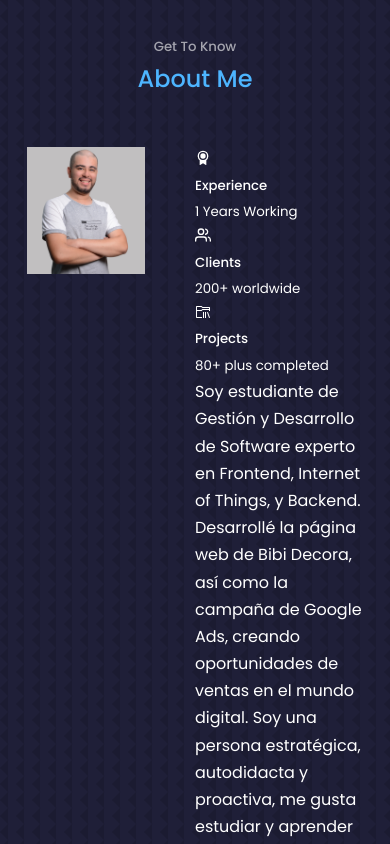
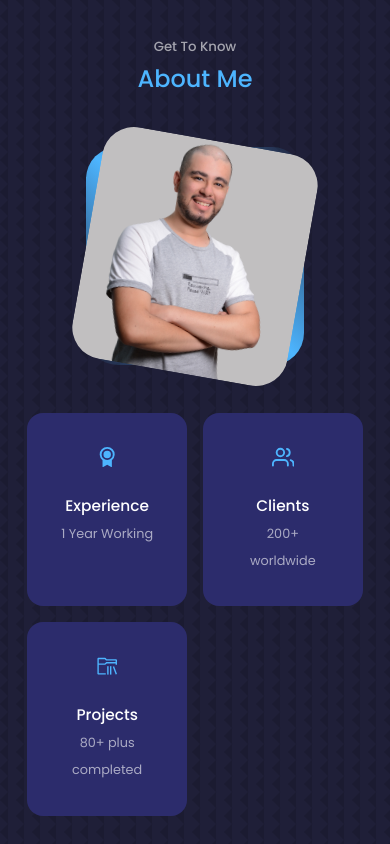
Before and after one commit to Maethor300/NewPortafolio, a React (Create React App) app: page / in a window 390 px wide. Shown: the part 840-1684 px from the top of the page. Built offline with nearby package versions, Linux system fonts and the light colour scheme.

Commit message:
Update about

```diff
--- a/src/components/About/About.css
+++ b/src/components/About/About.css
@@ -1,9 +1,87 @@
 .about__container{
     display: grid;
-    grid-template-columns: 35% 50%;
+    grid-template-columns: 29% 50%;
     gap: 15%;
 }
 .about__me{
     width: 100%;
     aspect-ratio: 1/1;
+    border-radius: 2rem;
+    background: linear-gradient(45deg,transparent,var(--color-primary),transparent);
+    display: grid;
+    place-items: center;
 }
+.about__me-image{
+    border-radius: 2rem;
+    overflow: hidden;
+    transform:rotate(10deg) ;
+    transition: var(--transition);
+}
+.about__me-image:hover{
+    transform: rotate(0deg);
+}
+.about__cards{
+    display: grid;
+    grid-template-columns: repeat(3, 1fr);
+    gap:1.5rem
+}
+.about__card {
+    background: var(--color-bg-variant);
+    border: 1px solid transparent;
+    border-radius: 1rem;
+    padding: 2rem;
+    text-align: center;
+    transition: var(--transition);
+}
+.about__card:hover{
+    background: transparent;
+    border-color: var(--color-primary-variante);
+    cursor: default;
+}
+.about__icon{
+    color:var(--color-primary);
+    font-size: 1.4rem;
+    margin-bottom: 1rem;
+}
+.about__card h5 {
+    font-size: 0.96rem;
+}
+.about__card small{
+    font-size: 0.8rem;
+    color:var(--color-light)
+}
+.about__container p{
+    margin: 2rem 0 2.6rem;
+    color: var(--color-light)
+}
+/* ================== MEDIA QUERIES (MEDIUM DEVICES) ==================*/
+@media screen and (max-width:1024px){
+    .about__container{
+        grid-template-columns: 1fr;
+        gap: 0;
+    }
+    .about__me{
+        width: 50%;
+        margin: 2rem auto 4rem;
+    }
+    .about__content p{
+        margin: 1rem 0 1.5rem;
+    }
+ }
+ /* ================== MEDIA QUERIES (SMALL DEVICES) ==================*/
+ @media screen and (max-width:600px){
+     .about__me{
+        width: 65%;
+        margin: 0 auto 3rem;
+     }
+     .about__cards{
+        grid-template-columns: 1fr 1fr;
+        gap: 1rem;
+     }
+     .about__content{
+        text-align: center;
+     }
+     .about__content p{
+        margin: 1.5rem 0 ;
+     }
+ }
--- a/src/components/About/About.jsx
+++ b/src/components/About/About.jsx
@@ -17,17 +17,17 @@ const About = () => {
                 </div>
                 <div className="about__content">
                      <div className="about__cards">
-                        <article className="about card">
+                        <article className="about__card">
                             <RiAwardFill className="about__icon"/>
                            <h5>Experience</h5>
-                           <small>1 Years Working</small>
+                           <small>1 Year Working</small>
                         </article>
-                        <article className="about card">
+                        <article className="about__card">
                             <FiUsers className="about__icon"/>
                            <h5>Clients</h5>
                            <small>200+ worldwide</small>
                         </article>
-                        <article className="about card">
+                        <article className="about__card">
                             <VscFolderLibrary className="about__icon"/>
                            <h5>Projects</h5>
                            <small>80+ plus completed</small>
--- a/src/index.css
+++ b/src/index.css
@@ -10,7 +10,7 @@
 }
 :root{
     --color-bg: #1f1f38;
-    --color-bg-variante:#2c2c6c;
+    --color-bg-variant:#2c2c6c;
     --color-primary:#4db5ff;
     --color-primary-variant:rgba(77, 181, 255, 0.4);
     --color-white:white;
```
